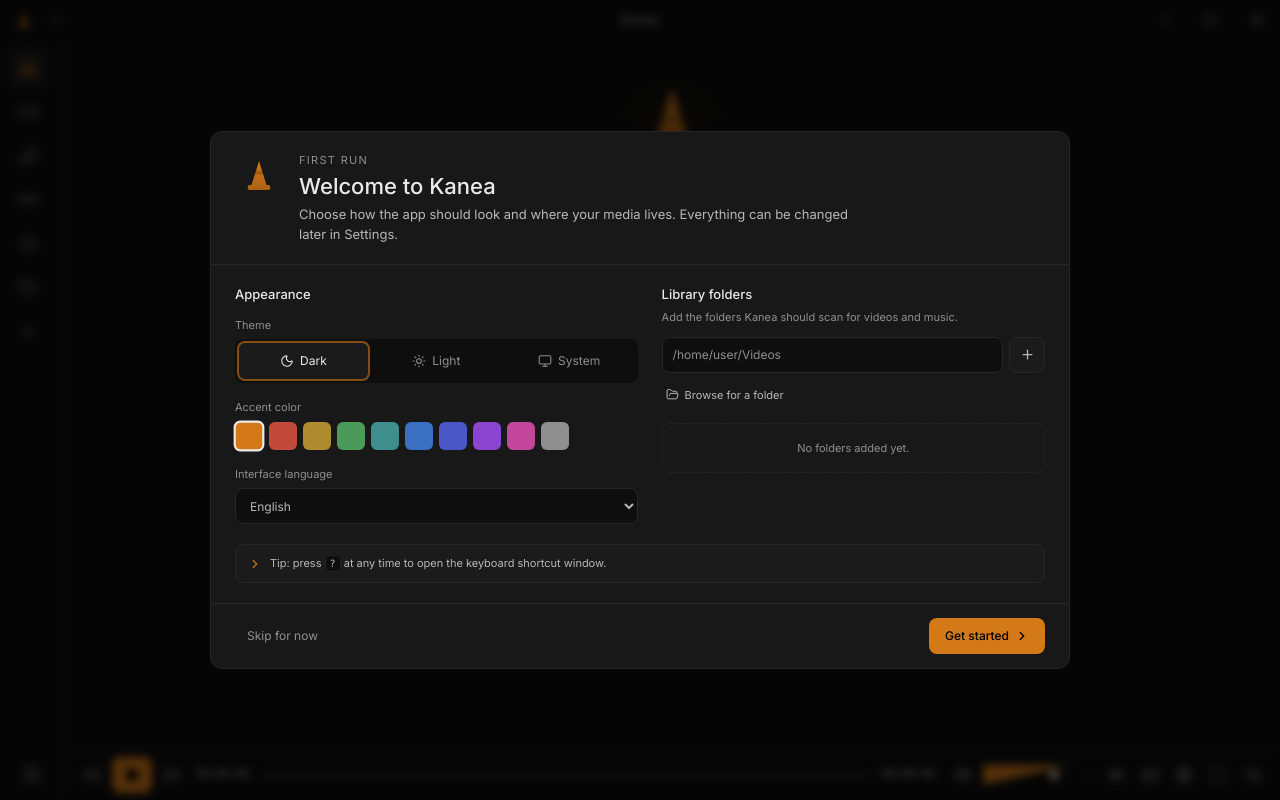
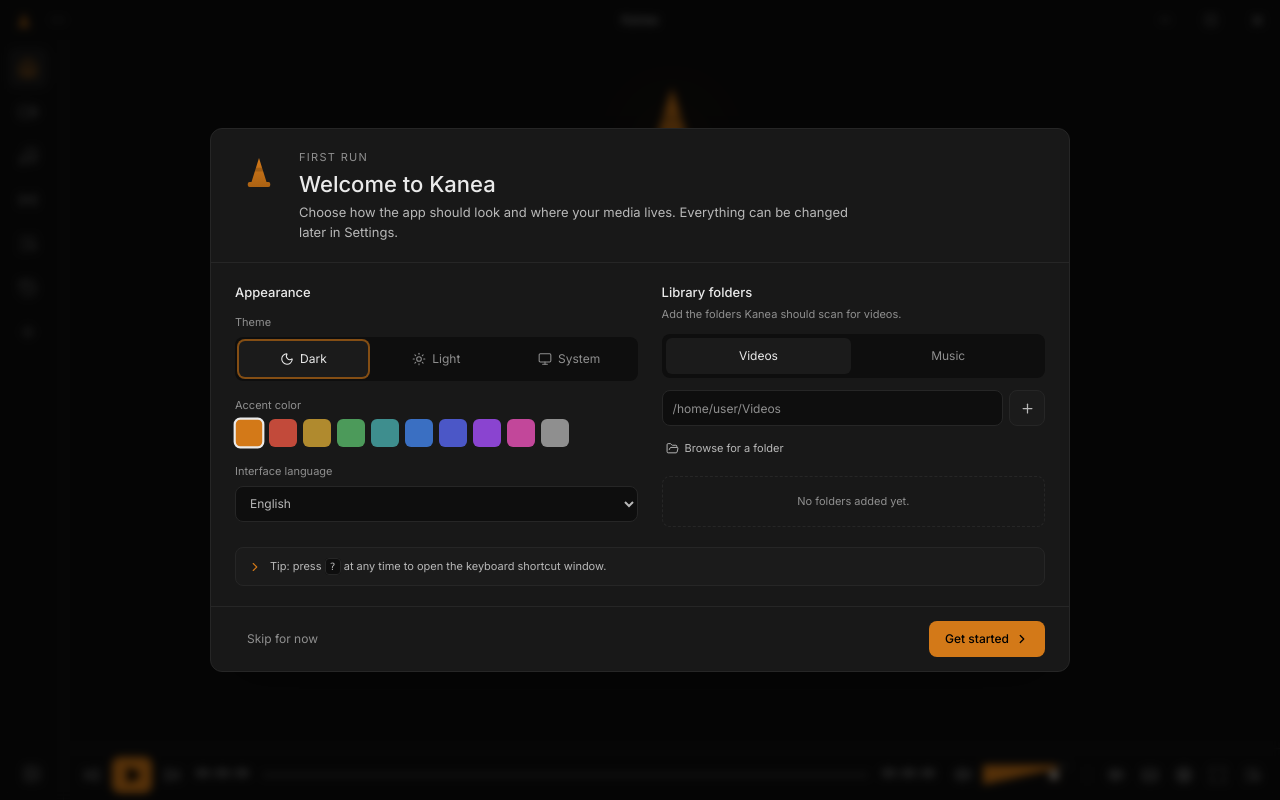
Before and after one commit to quabynahdavis/vlc-svelte, a Svelte app: page / in a window 1280 px wide. Built offline with nearby package versions, Linux system fonts and the light colour scheme.

Commit message:
feat(settings): tabbed video and music library folders

```diff
--- a/src/components/WelcomeScreen.svelte
+++ b/src/components/WelcomeScreen.svelte
@@ -12,7 +12,9 @@
   import {
     ACCENT_COLORS,
     addLibraryFolder,
+    addMusicLibraryFolder,
     removeLibraryFolder,
+    removeMusicLibraryFolder,
     settings,
   } from '../stores/settings';
 
@@ -32,6 +34,20 @@
   let folderInputEl: HTMLInputElement | null = null;
   let folderDraft = '';
 
+  type LibraryTab = 'videos' | 'music';
+
+  const libraryTabs: { id: LibraryTab; label: string }[] = [
+    { id: 'videos', label: 'Videos' },
+    { id: 'music', label: 'Music' },
+  ];
+
+  let libraryTab: LibraryTab = 'videos';
+
+  $: libraryStepDescription =
+    libraryTab === 'videos'
+      ? 'Add the folders Kanea should scan for videos.'
+      : 'Add the folders Kanea should scan for music.';
+
   $: if (open) {
     void focusDialog();
   }
@@ -49,18 +65,32 @@
     settings.update((state) => ({ ...state, accentColor: color }));
   }
 
-  function addFolder(path: string): void {
+  function addFolder(path: string, tab: LibraryTab): void {
     const value = path.trim();
     if (!value) return;
+
+    if (tab === 'videos') {
       if ($settings.libraryFolders.includes(value)) return;
+      addLibraryFolder(value);
+    } else {
+      if ($settings.musicLibraryFolders.includes(value)) return;
+      addMusicLibraryFolder(value);
+    }
 
-    addLibraryFolder(value);
     folderDraft = '';
   }
 
   function handleFolderSubmit(event: SubmitEvent): void {
     event.preventDefault();
-    addFolder(folderDraft);
+    addFolder(folderDraft, libraryTab);
+  }
+
+  function removeFolder(index: number, tab: LibraryTab): void {
+    if (tab === 'videos') {
+      removeLibraryFolder(index);
+    } else {
+      removeMusicLibraryFolder(index);
+    }
   }
 
   /** Svelte's HTML typings omit the non-standard directory picker attribute. */
@@ -80,7 +110,7 @@
 
     const relative = files[0].webkitRelativePath;
     const folderName = relative.split('/')[0] || 'Selected folder';
-    addFolder(folderName);
+    addFolder(folderName, libraryTab);
     input.value = '';
   }
 
@@ -237,16 +267,38 @@
 
           <section aria-labelledby="welcome-library">
             <h2 id="welcome-library" class="text-[13px] font-medium text-vlc-text">Library folders</h2>
-            <p class="mt-1 text-[11px] leading-4 text-vlc-muted">
-              Add the folders Kanea should scan for videos and music.
-            </p>
+            <p class="mt-1 text-[11px] leading-4 text-vlc-muted">{libraryStepDescription}</p>
+
+            <div
+              class="mt-3 grid grid-cols-2 gap-1 rounded-control bg-vlc-app p-1"
+              role="tablist"
+              tabindex="0"
+              aria-label="Library folder type"
+            >
+              {#each libraryTabs as tab (tab.id)}
+                {@const active = libraryTab === tab.id}
+                <button
+                  type="button"
+                  role="tab"
+                  aria-selected={active}
+                  class="flex h-9 items-center justify-center gap-1.5 rounded-[6px] text-[12px] transition-colors focus-visible:outline-none focus-visible:ring-2 focus-visible:ring-vlc-orange/60"
+                  class:bg-vlc-card={active}
+                  class:text-vlc-text={active}
+                  class:text-vlc-muted={!active}
+                  class:hover:text-vlc-secondary={!active}
+                  on:click={() => (libraryTab = tab.id)}
+                >
+                  {tab.label}
+                </button>
+              {/each}
+            </div>
 
             <form class="mt-3 flex gap-1.5" on:submit={handleFolderSubmit}>
               <input
                 class="h-9 min-w-0 flex-1 rounded-control border border-vlc-border bg-vlc-app px-2.5 text-[12px] text-vlc-text outline-none placeholder:text-vlc-muted focus-visible:ring-2 focus-visible:ring-vlc-orange/60"
                 type="text"
-                placeholder="/home/user/Videos"
-                aria-label="Library folder path"
+                placeholder={libraryTab === 'videos' ? '/home/user/Videos' : '/home/user/Music'}
+                aria-label={libraryTab === 'videos' ? 'Video folder path' : 'Music folder path'}
                 bind:value={folderDraft}
               />
               <button
@@ -279,7 +331,11 @@
               on:change={handleDirectoryPick}
             />
 
-            <ul class="mt-3 space-y-1" aria-label="Selected library folders">
+            <ul
+              class="mt-3 space-y-1"
+              aria-label={libraryTab === 'videos' ? 'Selected video folders' : 'Selected music folders'}
+            >
+              {#if libraryTab === 'videos'}
                 {#if $settings.libraryFolders.length === 0}
                   <li class="rounded-control border border-dashed border-vlc-border px-3 py-4 text-center text-[11px] text-vlc-muted">
                     No folders added yet.
@@ -294,12 +350,35 @@
                         class="flex h-6 w-6 shrink-0 items-center justify-center rounded-input text-vlc-muted transition-colors hover:bg-vlc-raised hover:text-vlc-danger focus-visible:outline-none focus-visible:ring-1 focus-visible:ring-vlc-orange/60"
                         title={`Remove ${folder}`}
                         aria-label={`Remove ${folder}`}
-                      on:click={() => removeLibraryFolder(index)}
+                        on:click={() => removeFolder(index, 'videos')}
                       >
                         <Trash2 size={12} strokeWidth={1.8} aria-hidden="true" />
                       </button>
                     </li>
                   {/each}
+                {/if}
+              {:else}
+                {#if $settings.musicLibraryFolders.length === 0}
+                  <li class="rounded-control border border-dashed border-vlc-border px-3 py-4 text-center text-[11px] text-vlc-muted">
+                    No music folders added yet.
+                  </li>
+                {:else}
+                  {#each $settings.musicLibraryFolders as folder, index (folder)}
+                    <li class="flex items-center gap-2 rounded-control border border-vlc-border bg-vlc-card px-2.5 py-2">
+                      <FolderOpen size={14} strokeWidth={1.8} class="shrink-0 text-vlc-muted" aria-hidden="true" />
+                      <span class="min-w-0 flex-1 truncate text-[12px] text-vlc-text" title={folder}>{folder}</span>
+                      <button
+                        type="button"
+                        class="flex h-6 w-6 shrink-0 items-center justify-center rounded-input text-vlc-muted transition-colors hover:bg-vlc-raised hover:text-vlc-danger focus-visible:outline-none focus-visible:ring-1 focus-visible:ring-vlc-orange/60"
+                        title={`Remove ${folder}`}
+                        aria-label={`Remove ${folder}`}
+                        on:click={() => removeFolder(index, 'music')}
+                      >
+                        <Trash2 size={12} strokeWidth={1.8} aria-hidden="true" />
+                      </button>
+                    </li>
+                  {/each}
+                {/if}
               {/if}
             </ul>
           </section>
--- a/src/components/settings/LibraryPanel.svelte
+++ b/src/components/settings/LibraryPanel.svelte
@@ -14,9 +14,25 @@
   import TextInput from './TextInput.svelte';
   import { ChevronUp, ChevronDown, Plus, Trash2, FolderOpen } from 'lucide-svelte';
 
+  type FolderTab = 'videos' | 'music';
+
+  const folderTabs: { id: FolderTab; label: string }[] = [
+    { id: 'videos', label: 'Videos' },
+    { id: 'music', label: 'Music' },
+  ];
+
+  let folderTab: FolderTab = 'videos';
   let newFolder = '';
   let newMusicFolder = '';
   let fileTypesOpen = true;
+
+  function handleFolderTabKeydown(event: KeyboardEvent): void {
+    if (event.key !== 'ArrowLeft' && event.key !== 'ArrowRight') return;
+    event.preventDefault();
+    const index = folderTabs.findIndex((tab) => tab.id === folderTab);
+    const offset = event.key === 'ArrowRight' ? 1 : folderTabs.length - 1;
+    folderTab = folderTabs[(index + offset) % folderTabs.length].id;
+  }
 
   function handleAddFolder(): void {
     if (newFolder.trim()) {
@@ -52,6 +68,32 @@
   <Section title="Media library">
     <SettingRow label="Media library folders" info hint="Folders to scan for media files.">
       <div class="flex flex-col gap-3 w-[500px]">
+        <div
+          class="flex w-fit gap-1 rounded-[8px] bg-vlc-app p-1"
+          role="tablist"
+          tabindex="0"
+          aria-label="Library folder type"
+          on:keydown={handleFolderTabKeydown}
+        >
+          {#each folderTabs as tab (tab.id)}
+            {@const active = folderTab === tab.id}
+            <button
+              type="button"
+              role="tab"
+              aria-selected={active}
+              class="flex h-8 items-center justify-center rounded-[6px] px-4 text-[12px] transition-colors focus-visible:outline-none focus-visible:ring-2 focus-visible:ring-vlc-orange/50"
+              class:bg-vlc-card={active}
+              class:text-vlc-text={active}
+              class:text-vlc-muted={!active}
+              class:hover:text-vlc-secondary={!active}
+              on:click={() => (folderTab = tab.id)}
+            >
+              {tab.label}
+            </button>
+          {/each}
+        </div>
+
+        {#if folderTab === 'videos'}
           <div class="flex gap-3">
             <!-- svelte-ignore a11y-no-static-element-interactions -->
             <div class="min-w-0 flex-1" on:keydown={handleKeydown}>
@@ -109,11 +151,7 @@
           {:else}
             <p class="text-[13px] text-vlc-muted py-4">No folders configured. Add a folder to start building your library.</p>
           {/if}
-      </div>
-    </SettingRow>
-
-    <SettingRow label="Music folders" info hint="Folders to scan for music files.">
-      <div class="flex flex-col gap-3 w-[500px]">
+        {:else}
           <div class="flex gap-3">
             <!-- svelte-ignore a11y-no-static-element-interactions -->
             <div class="min-w-0 flex-1" on:keydown={handleMusicKeydown}>
@@ -171,6 +209,7 @@
           {:else}
             <p class="text-[13px] text-vlc-muted py-4">No music folders configured. Add a folder to start building your music library.</p>
           {/if}
+        {/if}
       </div>
     </SettingRow>
 
```
Lines whose indentation alone changed are shown as unchanged.
